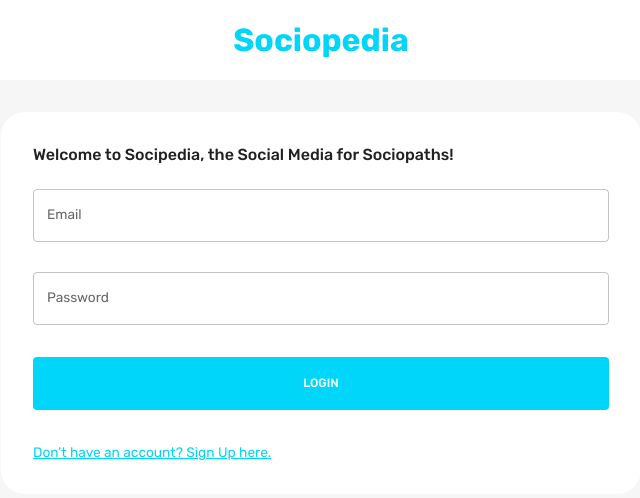
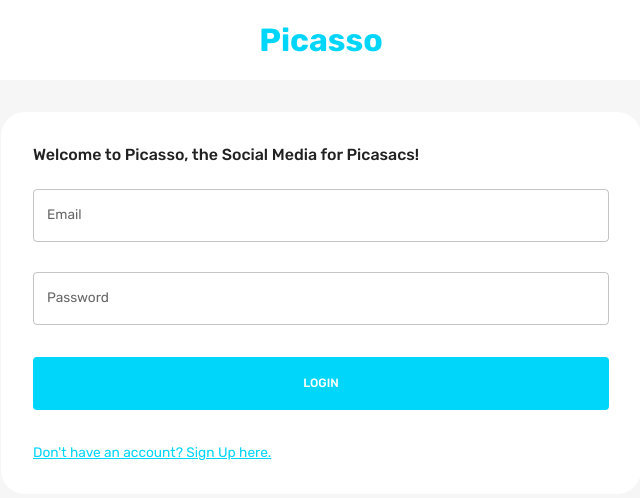
Before and after one commit to Sibasisbadatya/picasso, a React (Create React App) app in the folder client/: page / in a window 1280 px wide. Shown: the top 498 px of the page, without its empty margins (319-959 px from the left). Built offline with nearby package versions, Linux system fonts and the light colour scheme.

Commit message:
proxy added

```diff
--- a/client/src/scenes/loginPage/index.jsx
+++ b/client/src/scenes/loginPage/index.jsx
@@ -13,7 +13,7 @@ const LoginPage = () => {
         textAlign="center"
       >
         <Typography fontWeight="bold" fontSize="32px" color="primary">
-          Sociopedia
+          Picasso
         </Typography>
       </Box>
 
@@ -25,7 +25,7 @@ const LoginPage = () => {
         backgroundColor={theme.palette.background.alt}
       >
         <Typography fontWeight="500" variant="h5" sx={{ mb: "1.5rem" }}>
-          Welcome to Socipedia, the Social Media for Sociopaths!
+          Welcome to Picasso, the Social Media for Picasacs!
         </Typography>
         <Form />
       </Box>
--- a/client/src/scenes/navbar/index.jsx
+++ b/client/src/scenes/navbar/index.jsx
@@ -56,7 +56,7 @@ const Navbar = () => {
             },
           }}
         >
-          Sociopedia
+          Picasso
         </Typography>
         {isNonMobileScreens && (
           <FlexBetween
```
